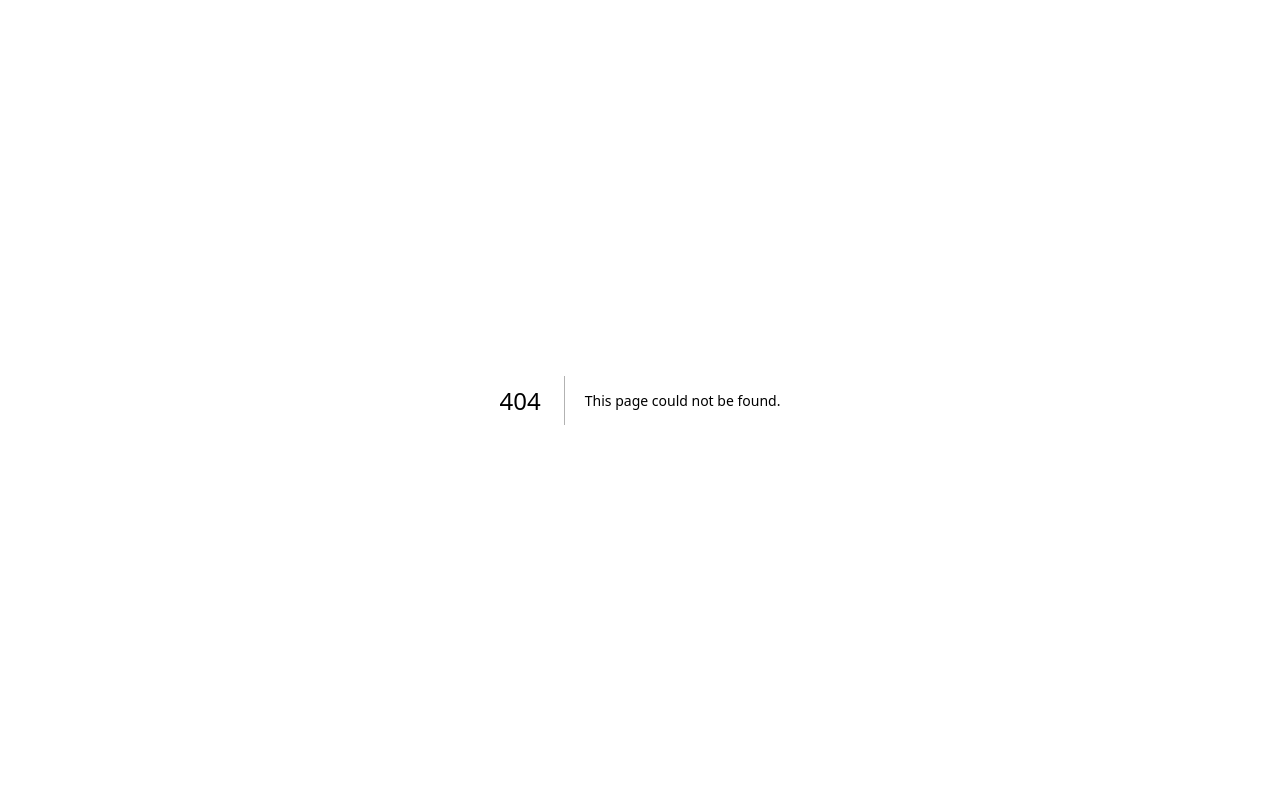
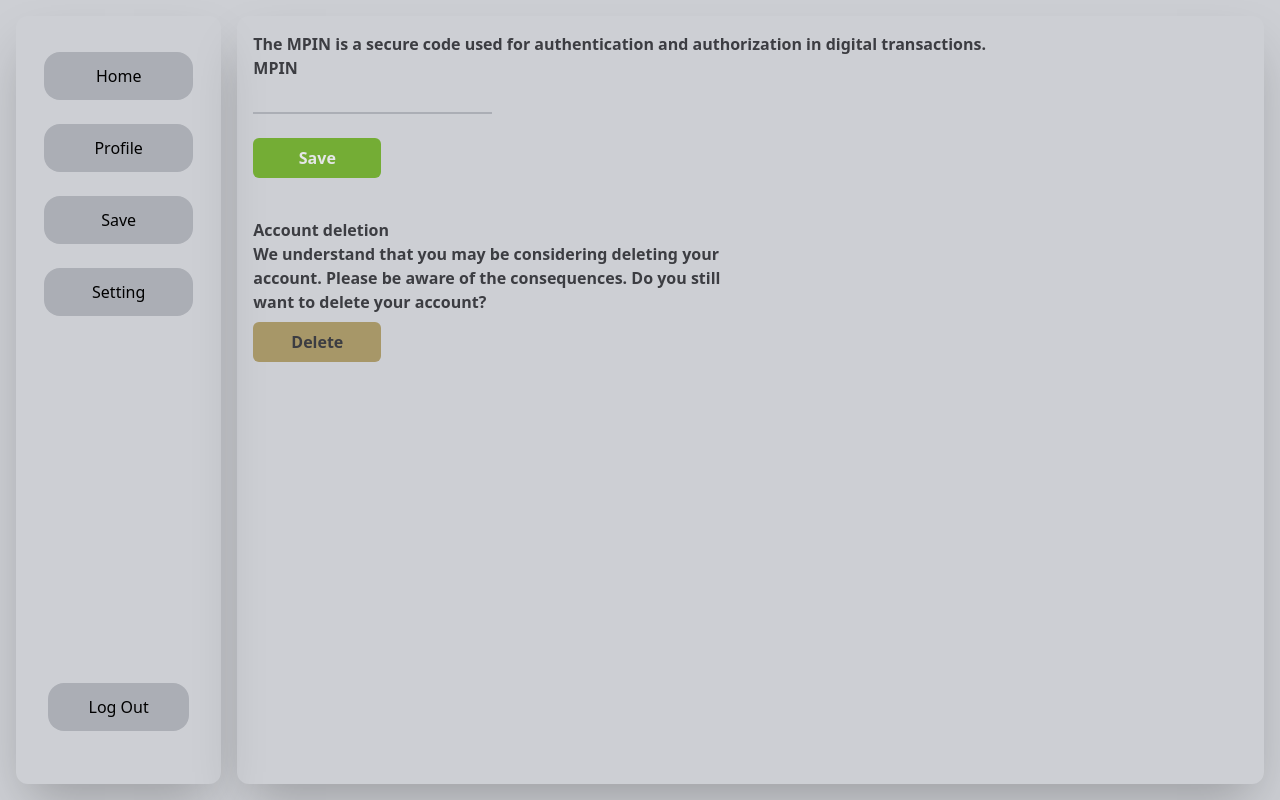
Before and after one commit to Grison-Maharjan/DigitalPay, a Next.js app in the folder client/: page /setting in a window 1280 px wide. Before the commit this address had no page. Built offline with nearby package versions, Linux system fonts and the light colour scheme.

Commit message:
Setting Page UI created!

```diff
--- a/client/src/components/menuBar/index.js
+++ b/client/src/components/menuBar/index.js
@@ -21,17 +21,21 @@ export default function menuBar(){
     <>
     <div className='flex flex-col py-6 mx-4 h-4/5'>
         <button className='m-3 p-3 bg-tuna-300 hover:bg-satinLinen-300 rounded-2xl'
-         onClick={()=> router.push('/home')}
+            onClick={()=> router.push('/home')}
         >
             Home
         </button>
         <button className='m-3 p-3 bg-tuna-300 hover:bg-satinLinen-300 rounded-2xl'
-                onClick={()=> router.push('/profile')}
+            onClick={()=> router.push('/profile')}
         >
             Profile
         </button>
         <button className='m-3 p-3 bg-tuna-300 hover:bg-satinLinen-300 rounded-2xl'>Save</button>
-        <button className='m-3 p-3 bg-tuna-300 hover:bg-satinLinen-300 rounded-2xl'>Setting</button>
+        <button className='m-3 p-3 bg-tuna-300 hover:bg-satinLinen-300 rounded-2xl'
+            onClick={()=> router.push('/setting')}
+        >
+            Setting
+        </button>
     </div>
     <div className='flex flex-col justify-center h-1/5 mx-4'>
         <button onClick={handleOpen}
--- a/client/src/pages/landingPage/index.js
+++ b/client/src/pages/landingPage/index.js
@@ -7,7 +7,8 @@ import { useRouter } from 'next/router'
 const frontPage = () => {
     const router = useRouter()
 
-    return (<>
+    return (
+    <>
     <div className="bg-cover bg-center w-full h-screen fixed" style={{ backgroundImage: `url('/LandingBg.png')` }}>
       <header className='bg-transparent'>
         <nav className='flex justify-between content-center bg-tuna-300 rounded-xl bg-clip-padding backdrop-filter backdrop-blur-md bg-opacity-20 m-3'>
--- a/client/src/pages/login/index.js
+++ b/client/src/pages/login/index.js
@@ -60,11 +60,11 @@ const Login = () => {
             </h1><br/>
            <lable className='text-tuna-900 font-semibold'>Phone Number</lable><br/>
             <Field name="phoneNumber" type="text" className='bg-transparent text-tuna-950 border-b-2 border-tuna-400 focus:border-tuna-950 outline-none text-xl p-1'/>
-            {errors.phoneNumber && touched.phoneNumber ? <div className='text-satinLinen-400'>{errors.phoneNumber}</div> : null}<br/><br/>
+            {errors.phoneNumber && touched.phoneNumber ? <div className='text-satinLinen-700'>{errors.phoneNumber}</div> : null}<br/><br/>
 
             <lable className='text-tuna-900 font-semibold'>Password</lable><br/>
             <Field name="password" type="password" className='bg-transparent text-tuna-950 border-b-2 border-tuna-400 focus:border-tuna-950 outline-none text-xl p-1'/>
-            {errors.password && touched.password ? <div className='text-satinLinen-400'>{errors.password}</div> : null}<br/><br/>
+            {errors.password && touched.password ? <div className='text-satinLinen-700'>{errors.password}</div> : null}<br/><br/>
 
             <button type="submit" className='w-full py-2  bg-celery-500 text-tuna-800 font-semibold rounded-md opacity-80 hover:opacity-100'>
               Log In
--- a/client/src/pages/profile/index.js
+++ b/client/src/pages/profile/index.js
@@ -24,7 +24,7 @@ const userProfile = () => {
     return(
     <>
     {/* Whole Page */}
-    <div className='flex h-screen bg-violet-700'>
+    <div className='flex h-screen'>
 
         {/* First section */}
         <div className='flex flex-col bg-red-400 h-400 justify-between w-1/6 m-4 rounded-3xl shadow-2xl'>
@@ -95,7 +95,7 @@ const userProfile = () => {
 
                 <button type="submit" className='w-40 py-2 border-2 border-tuna-600 bg-tuna-600 text-tuna-100 font-semibold rounded-md opacity-80 hover:opacity-100'>Save</button>
                 </Form>
-        )}
+                )}
             </Formik>
         </div>
 
--- a/client/src/pages/register/index.js
+++ b/client/src/pages/register/index.js
@@ -2,6 +2,9 @@ import React from 'react';
 import { Formik, Form, Field } from 'formik';
 import * as Yup from 'yup';
 import Link  from 'next/link';
+import { useDispatch, useSelector } from 'react-redux'
+import { useRouter } from 'next/router';
+import { newUserDetails } from '../../redux/reducerSlices/userSlice'
 import Image from 'next/image';
 
 const SignupSchema = Yup.object().shape({
@@ -26,13 +29,27 @@ const SignupSchema = Yup.object().shape({
 });
 
 const Register = () => {
+  const dispatch = useDispatch()
+  const router = useRouter()
+  const {isLoggedIn} = useSelector((state)=> state.user)
 
   const registerNewUser = async (values) => {
-    await fetch('http://localhost:8080/registers',
+    try{
+    const response = await fetch('http://localhost:8080/registers',
     { method: 'POST',
         body: JSON.stringify(values),
         headers: { 'Content-Type': 'application/json' },
+
     })
+
+    const result = await response.json();
+			dispatch(newUserDetails(result))
+      if(isLoggedIn) {
+        router.push('./home')
+      }
+    } catch (error) {
+			console.error("Error posting data:", error);
+		}
 }
 
   return (
--- /dev/null
+++ b/client/src/pages/setting/index.js
@@ -0,0 +1,57 @@
+import React from "react";
+import MenuBar from '@/components/menuBar';
+import { Formik, Form, Field } from 'formik';
+import * as Yup from 'yup';
+
+const MPINSchema = Yup.object().shape({
+    MPIN: Yup.number()
+    .min(4, 'Must be 4 digits code!')
+    .max(4, 'Must be 4 digits code!')
+    .required('Required!!!'),
+});
+
+const setting = () => {
+    return (
+    <div className='flex h-screen bg-tuna-200'>
+
+    <div className='flex flex-col justify-between w-1/6 m-4 mr-2 rounded-xl bg-transparent bg-clip-padding backdrop-filter bg-opacity-10 shadow-2xl hover:border border-satinLinen-500'>
+            <MenuBar/>
+    </div>
+
+    <div className='flex flex-col justify-between w-5/6 m-4 ml-2 rounded-xl bg-transparent bg-clip-padding backdrop-filter bg-opacity-10 shadow-2xl hover:border border-satinLinen-500'>
+        <div className='m-4'>
+            <Formik
+                initialValues={{
+                    fullName: '',
+                    phoneNumber: '',
+                    password: '',
+                    gender: '',
+                    email: '',
+                }}
+                validationSchema={MPINSchema}
+
+                onSubmit={values => {
+                    updateUser(values)
+                }}
+            >
+                {({ errors, touched }) => (
+                 <Form className='mb-4'>
+                    <p className='text-tuna-950 font-semibold'>The MPIN is a secure code used for authentication and authorization in digital transactions.</p>
+                    <lable className='font-bold text-tuna-950'>MPIN</lable><br/>
+                        <Field name="MPIN" type="text" className='bg-transparent text-tuna-900 border-b-2 border-tuna-300 focus:border-tuna-600 outline-none text-base p-1'/>
+                        {errors.MPIN && touched.MPIN ? <div className='text-satinLinen-700'>{errors.MPIN}</div> : null}<br/><br/>
+                        <button type="submit" className='w-32 py-2 bg-celery-500 text-tuna-100 font-semibold rounded-md hover:bg-celery-600'>Save</button>
+                 </Form>
+                )}
+            </Formik><br/>
+            <h1 className='font-bold text-tuna-950'>Account deletion</h1>
+            <p className='w-1/2 text-tuna-950 font-semibold'>We understand that you may be considering deleting your account. Please be aware of the consequences. Do you still want to delete your account?</p>
+            <button type="submit" className='w-32 my-2 py-2 bg-satinLinen-400 text-tuna-950 font-semibold rounded-md hover:bg-satinLinen-500'>Delete</button>
+        </div>
+    </div>
+
+    </div>
+    )
+}
+
+export default setting
--- a/client/src/redux/reducerSlices/userSlice.js
+++ b/client/src/redux/reducerSlices/userSlice.js
@@ -18,6 +18,14 @@ const UserSlice = createSlice({
             userDetails: actions.payload.userDetails,
         }
     },
+    newUserDetails: (state, actions) => {
+        return{
+            ...state,
+            token: actions.payload.token,
+            isLoggedIn: true,
+            userDetails: actions.payload.userDetails,
+        }
+    },
 
     // updatedUserDetails: (state, actions) => {
     //     return {
@@ -32,5 +40,5 @@ const UserSlice = createSlice({
  }
 });
 
-export const {setUserDetails, handleLogout} = UserSlice.actions;
+export const {setUserDetails, newUserDetails, handleLogout} = UserSlice.actions;
 export default UserSlice.reducer
```
Also changed, not shown: 1 other file (tests, documents, lock files or other folders).
